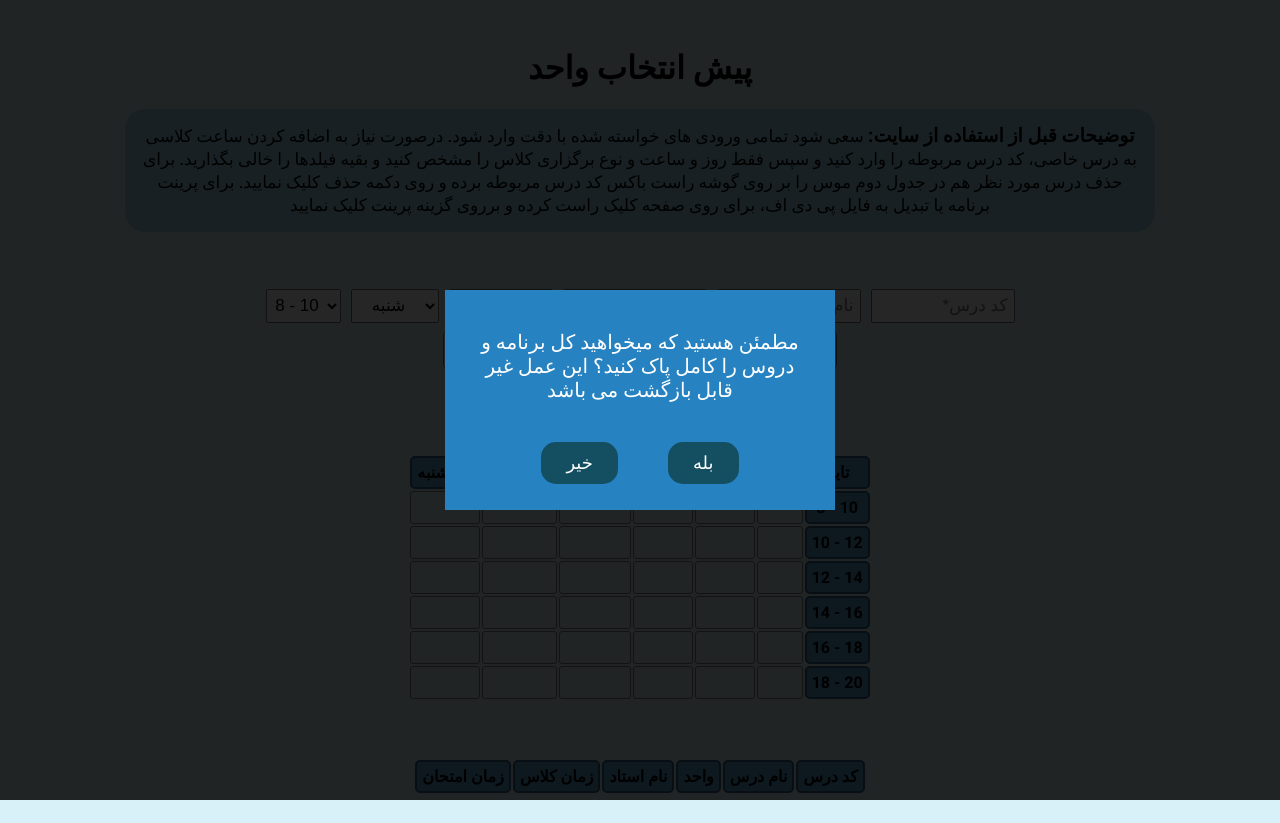
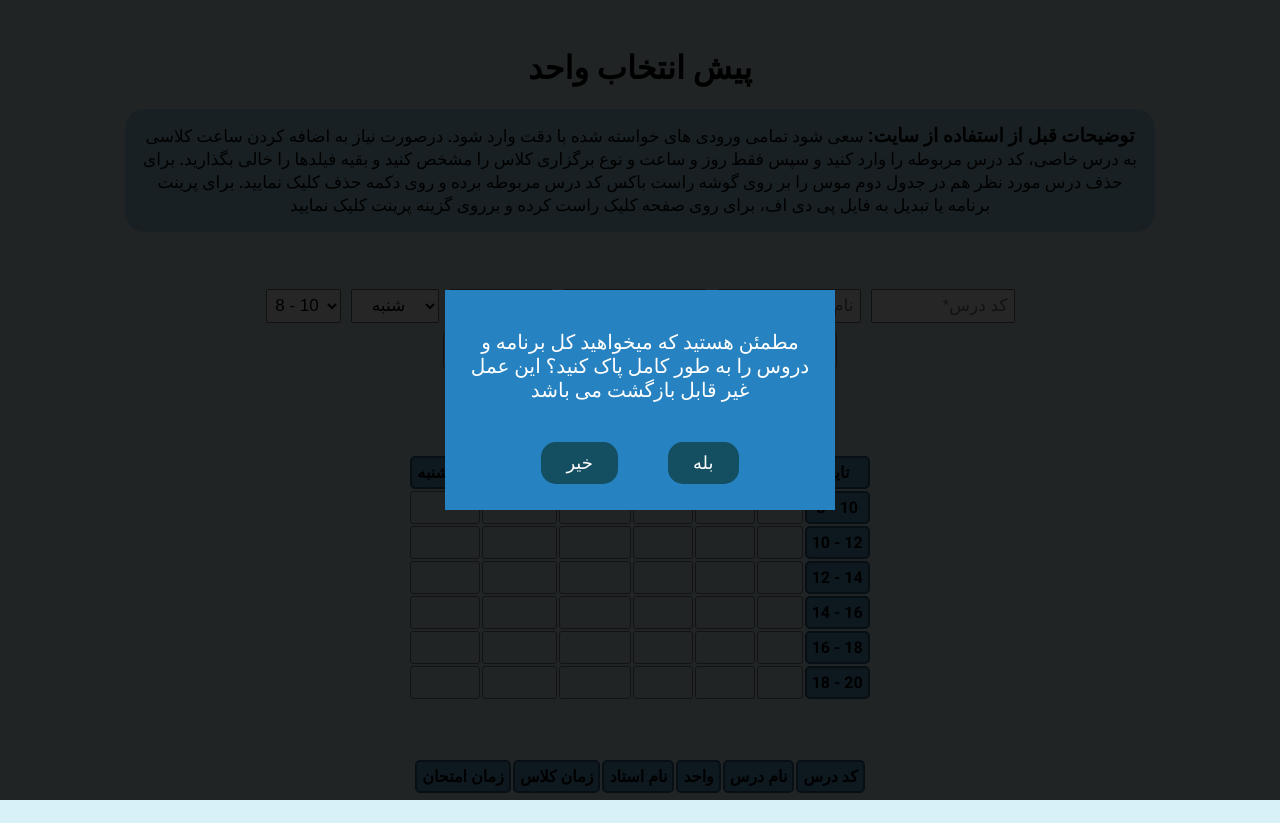
Before and after one commit to Alirezamajidiyan/unit-selection, a React (Create React App) app: page / in a window 1280 px wide. Both pictures are taken after a click on the button "پاک کردن همه". Built offline with nearby package versions, Linux system fonts and the light colour scheme.

Commit message:
Fixing Bugs

```diff
--- a/src/App.js
+++ b/src/App.js
@@ -213,7 +213,7 @@ export default function App() {
         </select>
         <select ref={courseInputs.classType}>
           <option value={'static'}>ثابت</option>
-          <option value={'odd'}>هفنه فرد</option>
+          <option value={'odd'}>هفته فرد</option>
           <option value={'even'}> هفته زوج</option>
         </select>
         <input type="text" placeholder="تاریخ امتحان" ref={courseInputs.examDate} />
@@ -225,7 +225,7 @@ export default function App() {
       </div>
       <div className="reset-alert" style={resetStyle}>
         <div className="reset-alert--inner-container">
-          <p>مطمئن هستید که میخواهید کل برنامه و دروس را کامل پاک کنید؟ این عمل غیر قابل بازگشت می باشد</p>
+          <p>مطمئن هستید که میخواهید کل برنامه و دروس را به طور کامل پاک کنید؟ این عمل غیر قابل بازگشت می باشد</p>
           <div className="reset-alert--buttons-container">
             <button onClick={() => setResetAlert(false)}>خیر</button>
             <button onClick={resetLS}>بله</button>
```
